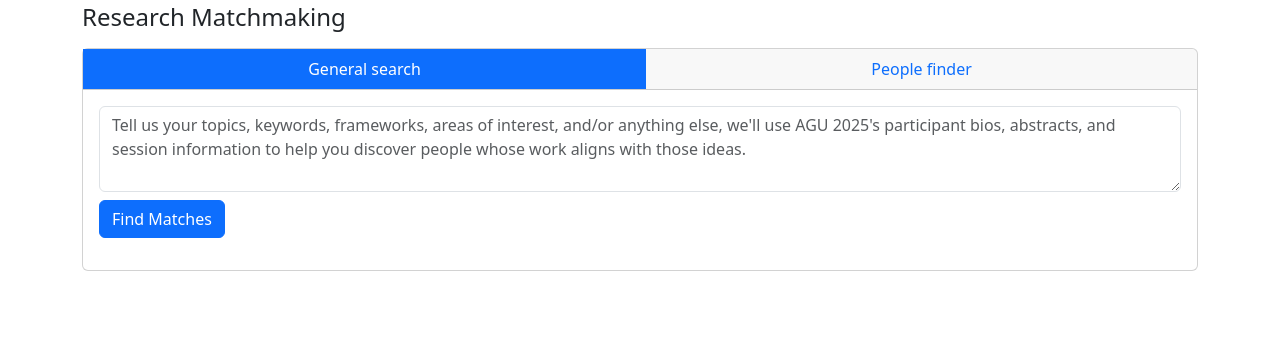
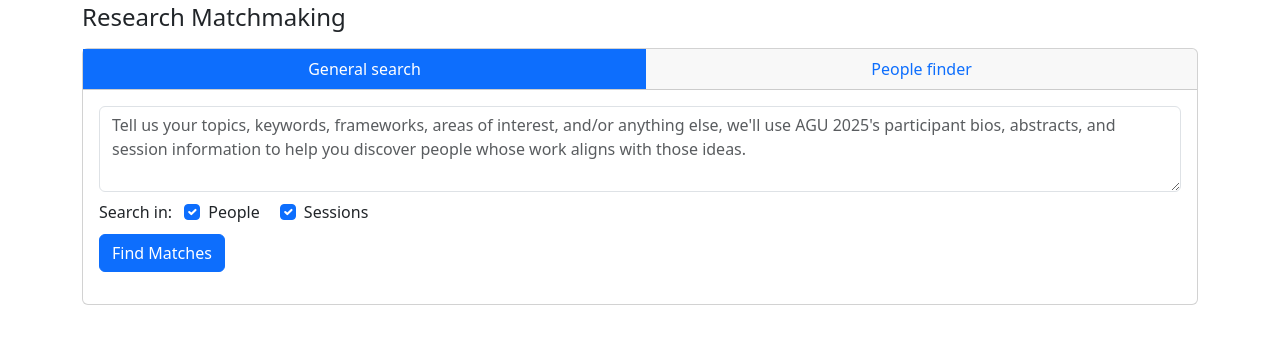
Before and after one commit to springinnovate/convei-research-affinity-atlas, a FastAPI app: page / in a window 1280 px wide. Shown: the part 138-482 px from the top of the page. Run offline with FastAPI, Linux system fonts and the light colour scheme; parts of the project's set-up code (start-up, migrations or seed data) failed here and were passed over; some libraries are stand-ins or nearby versions.

Commit message:
re #31 adding filtering

```diff
--- a/app_agu2025/main.py
+++ b/app_agu2025/main.py
@@ -57,6 +57,7 @@ templates.env.auto_reload = True
 
 class SearchRequest(BaseModel):
     query: str
+    types: list[str]
 
 
 class SearchResponse(BaseModel):
--- a/app_agu2025/templates/index.html
+++ b/app_agu2025/templates/index.html
@@ -48,6 +48,18 @@
                         rows="3"
                         placeholder="Tell us your topics, keywords, frameworks, areas of interest, and/or anything else, we'll use AGU 2025's participant bios, abstracts, and session information to help you discover people whose work aligns with those ideas."></textarea>
 
+              <div class="mb-2">
+                <span class="me-2">Search in:</span>
+                <div class="form-check form-check-inline">
+                  <input class="form-check-input" type="checkbox" id="TypePerson" checked>
+                  <label class="form-check-label" for="TypePerson">People</label>
+                </div>
+                <div class="form-check form-check-inline">
+                  <input class="form-check-input" type="checkbox" id="TypeSession" checked>
+                  <label class="form-check-label" for="TypeSession">Sessions</label>
+                </div>
+              </div>
+
               <button id="MatchPeopleBtn" class="btn btn-primary">
                 <span id="MatchPeopleBtnText">Find Matches</span>
                 <span id="MatchPeopleBtnSpinner" class="spinner-border spinner-border-sm d-none"></span>
@@ -55,6 +67,7 @@
 
               <div id="MatchResults" class="mt-3"></div>
             </div>
+
 
           <div id="MatchModePeople" class="d-none">
             <label for="PeopleFinderNames" class="form-label">Enter one name per line</label>
@@ -100,6 +113,9 @@ gillian galford
       let matchProgressTimer = null;
       let peopleFindProgressTimer = null;
 
+      const typePerson = () => getEl('TypePerson');
+      const typeSession = () => getEl('TypeSession');
+
       getEl('MatchPeopleBtn').addEventListener('click', async () => {
         const btn  = getEl('MatchPeopleBtn');
         const txt  = getEl('MatchPeopleBtnText');
@@ -108,6 +124,11 @@ gillian galford
         const input = (box.value || '').trim();
 
         if (!input) return;
+
+        const types = [];
+        if (typePerson().checked) types.push('Person');
+        if (typeSession().checked) types.push('Session');
+        if (!types.length) return;
 
         btn.disabled = true;
         box.disabled = true;
@@ -118,7 +139,7 @@ gillian galford
           const { job_id } = await fetchJSON('/search', {
             method: 'POST',
             headers: { 'Content-Type': 'application/json' },
-              body: JSON.stringify({ query: input })
+            body: JSON.stringify({ query: input, types })
           });
 
           await new Promise((resolve, reject) => {
@@ -354,6 +375,15 @@ gillian galford
           peopleFinderBtn.classList.toggle('btn-secondary', !hasText);
         };
 
+        const typeInputs = [typePerson(), typeSession()];
+        typeInputs.forEach(cb => {
+          cb.addEventListener('change', () => {
+            if (!typeInputs.some(x => x.checked)) {
+              cb.checked = true;
+            }
+          });
+        });
+
         generalTab.addEventListener('click', () => {
           generalTab.classList.add('active');
           peopleTab.classList.remove('active');
@@ -540,7 +570,6 @@ gillian galford
                 }
 
                 collapse.appendChild(body);
-        item.appendChild(header);
                 item.appendChild(collapse);
                 accordion.appendChild(item);
               });
@@ -560,9 +589,9 @@ gillian galford
             updatePeopleBtnState();
           }
         });
-
       });
     </script>
+
     <script src="https://cdn.jsdelivr.net/npm/bootstrap@5.3.3/dist/js/bootstrap.bundle.min.js"></script>
   </body>
 </html>
```
Lines whose indentation alone changed are shown as unchanged.
